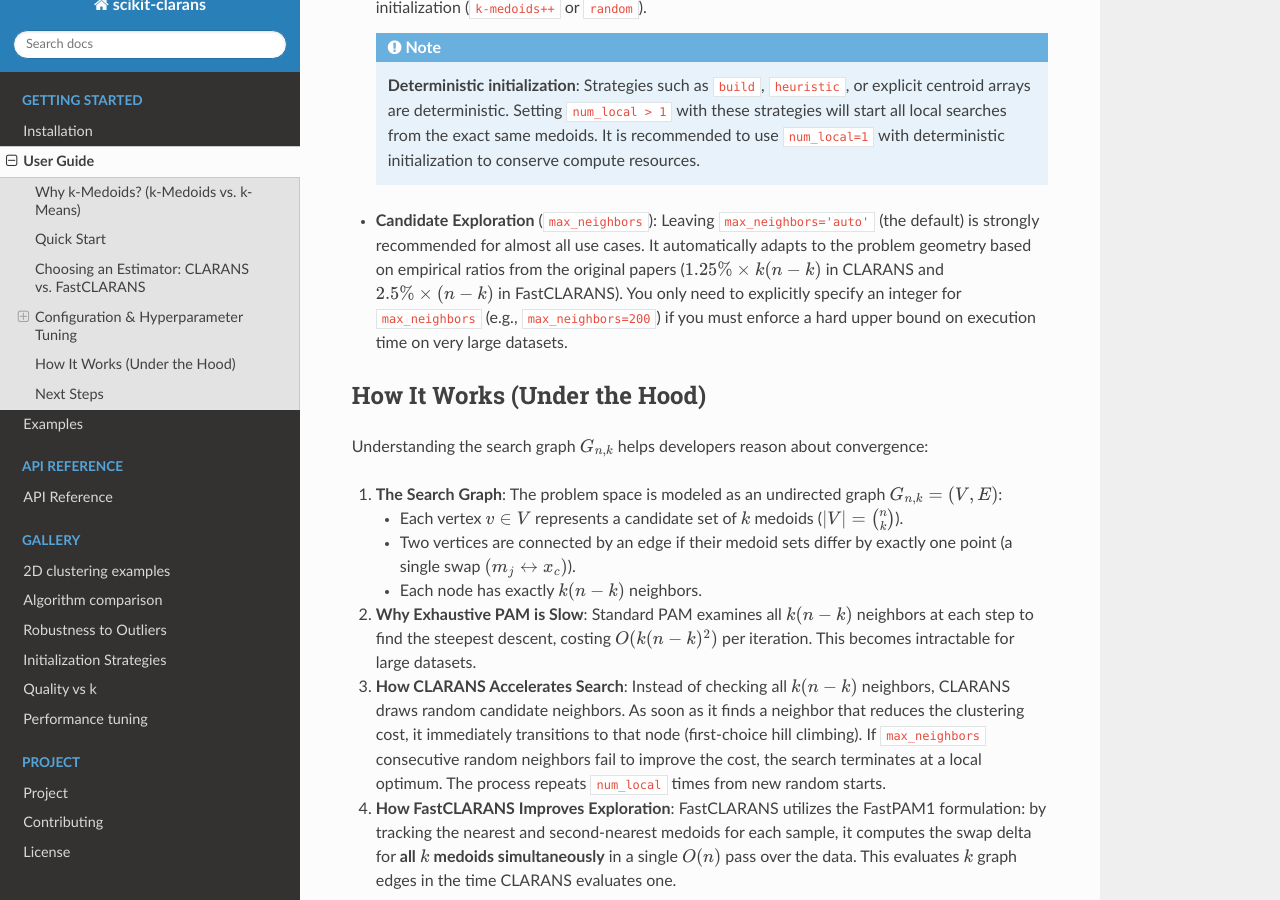
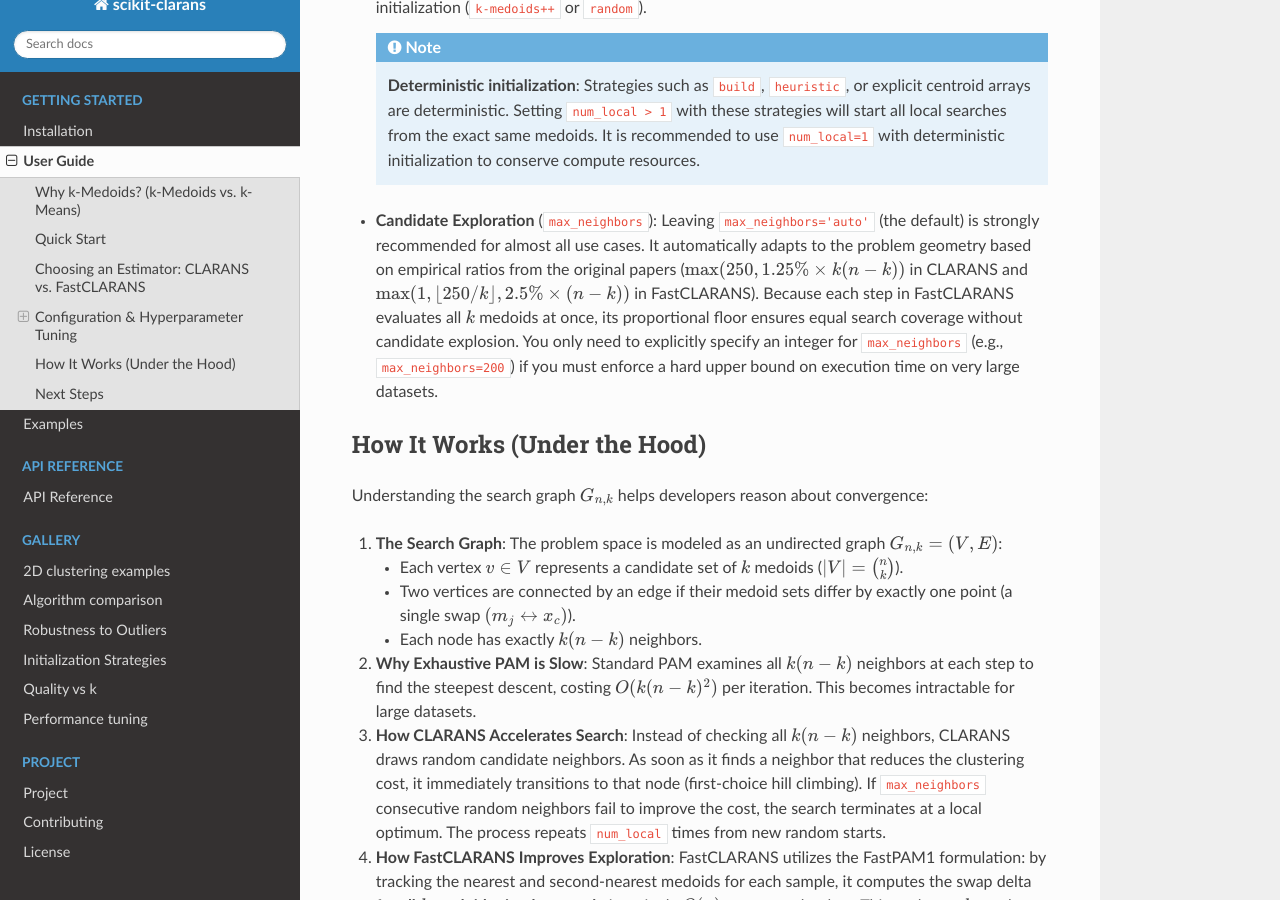
Before and after one commit to ThienNguyen3001/scikit-clarans, a Sphinx documentation site: the page built from docs/source/usage.rst, in a window 1280 px wide and 900 px high, scrolled down 3340 px. Built offline with Sphinx 7.4.7 and the Read the Docs theme 3.1.0, drawn with Linux system fonts in a browser that asks for light colours.

Commit message:
docs: update FastCLARANS max_neighbors auto formula in README and documentation
- Update README.md quickstart snippet to reference proportional floor max(1, 250 // k, 2.5%).
- Update docs/source/usage.rst hyperparameter table and tuning tips to reflect new proportional floor.

```diff
--- a/docs/source/usage.rst
+++ b/docs/source/usage.rst
@@ -126,7 +126,7 @@ Both estimators share core hyperparameters to balance execution speed and cluste
    * - ``max_neighbors``
      - Both
      - ``'auto'``
-     - Maximum non-improving neighbors to check per search. Defaults to :math:`\max(250, 1.25\% \times k(n-k))` in CLARANS and :math:`\max(250, 2.5\% \times (n-k))` in FastCLARANS.
+     - Maximum non-improving neighbors to check per search. Defaults to :math:`\max(250, 1.25\% \times k(n-k))` in CLARANS and :math:`\max(1, \lfloor 250/k \rfloor, 2.5\% \times (n-k))` in FastCLARANS.
    * - ``init``
      - Both
      - ``k-medoids++``
@@ -164,7 +164,8 @@ Practical Tuning Tips
      **Deterministic initialization**: Strategies such as ``build``, ``heuristic``, or explicit centroid arrays are deterministic. Setting ``num_local > 1`` with these strategies will start all local searches from the exact same medoids. It is recommended to use ``num_local=1`` with deterministic initialization to conserve compute resources.
 
 * **Candidate Exploration** (``max_neighbors``):
-  Leaving ``max_neighbors='auto'`` (the default) is strongly recommended for almost all use cases. It automatically adapts to the problem geometry based on empirical ratios from the original papers (:math:`1.25\% \times k(n-k)` in CLARANS and :math:`2.5\% \times (n-k)` in FastCLARANS). You only need to explicitly specify an integer for ``max_neighbors`` (e.g., ``max_neighbors=200``) if you must enforce a hard upper bound on execution time on very large datasets.
+  Leaving ``max_neighbors='auto'`` (the default) is strongly recommended for almost all use cases. It automatically adapts to the problem geometry based on empirical ratios from the original papers (:math:`\max(250, 1.25\% \times k(n-k))` in CLARANS and :math:`\max(1, \lfloor 250/k \rfloor, 2.5\% \times (n-k))` in FastCLARANS). Because each step in FastCLARANS evaluates all :math:`k` medoids at once, its proportional floor ensures equal search coverage without candidate explosion. You only need to explicitly specify an integer for ``max_neighbors`` (e.g., ``max_neighbors=200``) if you must enforce a hard upper bound on execution time on very large datasets.
+
 
 How It Works (Under the Hood)
 -----------------------------
```
Also changed, not shown: README.md (+1 -1 lines).
